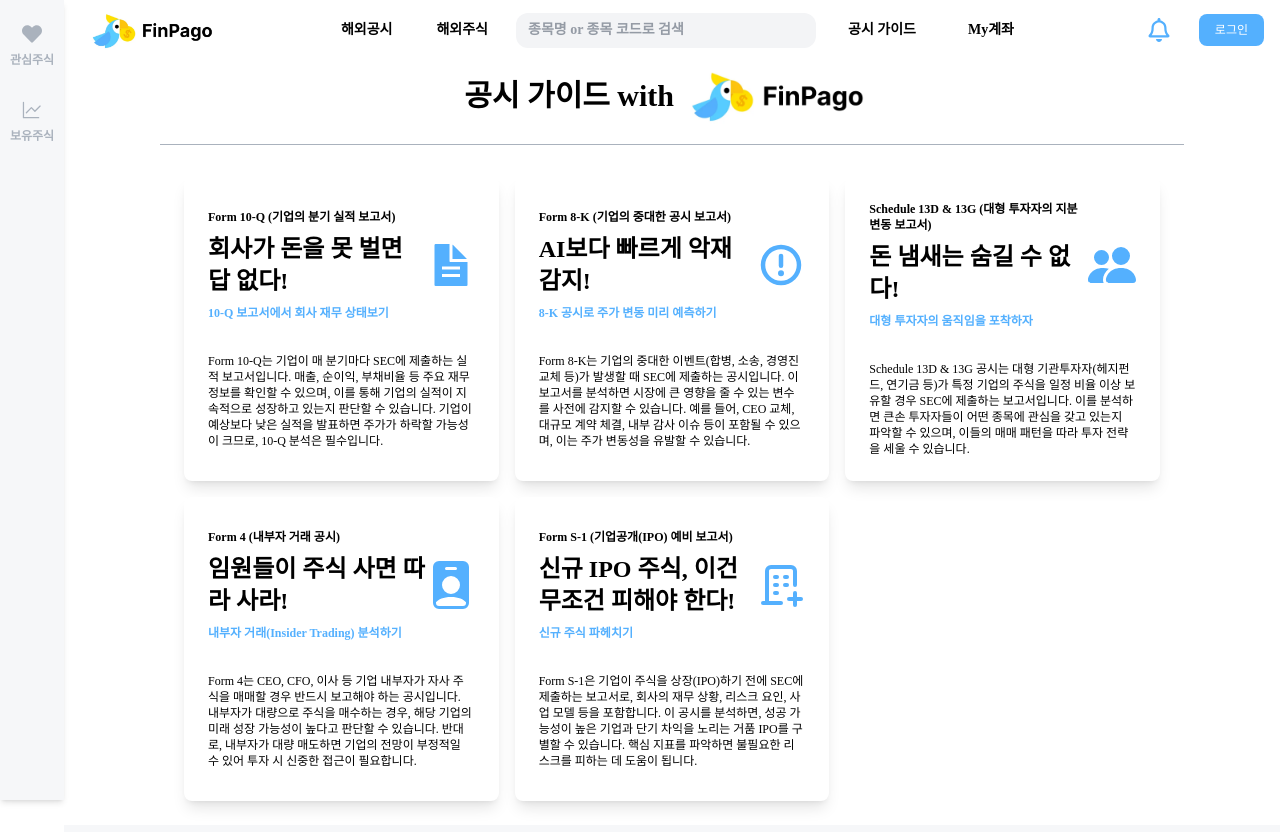
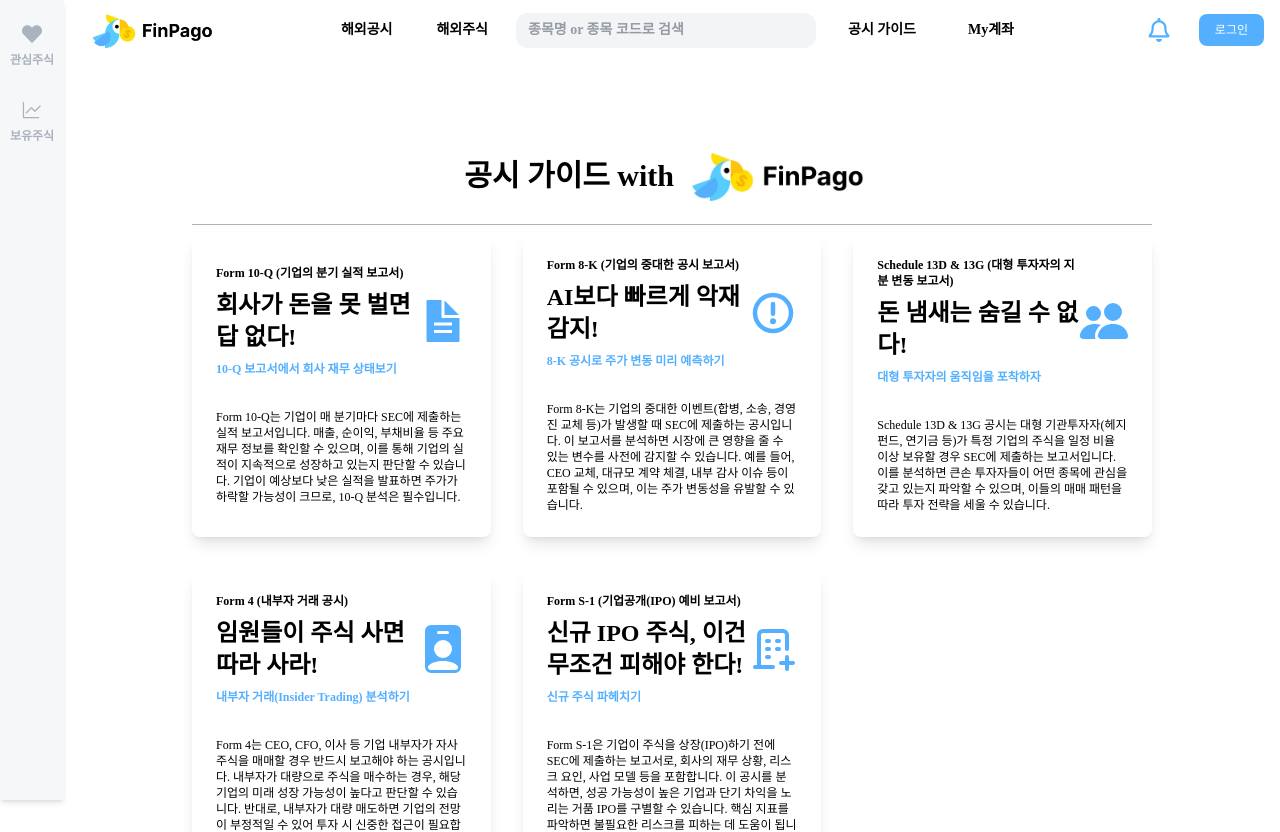
Before and after one commit to Pda-Final-Project/frontend, a React (Vite) app: page /introduce_disclosures in a window 1280 px wide. Shown: the top 832 px of the page. Built offline with nearby package versions, Linux system fonts and the light colour scheme; no server answers; what igniteui-react-charts would draw is missing.

Commit message:
P3-82(#37) [FEAT] 전체 페이지 공백 통일

```diff
--- a/src/components/disclosure/DisclosureList.jsx
+++ b/src/components/disclosure/DisclosureList.jsx
@@ -85,7 +85,7 @@ export default function DisclosureList() {
         </h1>
 
         <div className="bg-gray-light p-5 rounded-lg flex flex-col justify-center items-center">
-          <div className="grid md:grid-cols-2 sm:grid-cols-1  gap-6 w-full">
+          <div className="grid md:grid-cols-2 sm:grid-cols-1 gap-12 w-full">
             {/* 왼쪽 (종목명 + 기간) */}
             <div className="flex flex-col gap-3 w-full">
               {/* 종목 검색 */}
--- a/src/components/trading/Chart.jsx
+++ b/src/components/trading/Chart.jsx
@@ -12,7 +12,7 @@ const Chart = ({ chartData }) => {
       <div className="container">
         <IgrFinancialChart
           width="100%"
-          height="250px"
+          height="300px"
           isToolbarVisible={false}
           chartType="Candle" // 캔들 차트
           zoomSliderType="None"
--- a/src/components/trading/ChartTab.jsx
+++ b/src/components/trading/ChartTab.jsx
@@ -16,7 +16,7 @@ export default function ChartTab({ ticker }) {
     /** To do: 해당 타입에 따른 chartData 요청 */
   };
   return (
-    <div className="bg-white flex flex-col rounded-lg py-4 text-sm">
+    <div className="bg-white flex flex-col rounded-lg py-4 text-sm h-full">
       {/** 주식 종류 탭 */}
       <div className="flex w-full justify-end px-4">
         <div className="flex gap-2">
@@ -37,7 +37,7 @@ export default function ChartTab({ ticker }) {
         </div>
       </div>
       {/** 주식 차트 */}
-      <div className="z-0 ">
+      <div className="z-0 w-full">
         <Chart chartData={chartData} />
       </div>
     </div>
--- a/src/pages/DisclosureDetailPage/index.jsx
+++ b/src/pages/DisclosureDetailPage/index.jsx
@@ -27,7 +27,7 @@ export default function DisclosureDetailPage() {
     }
   };
   return (
-    <div className="w-full h-full p-20 bg-gray-light">
+    <div className="w-full h-full px-32 py-20 bg-gray-light">
       <DisclosureDetail />
     </div>
   );
--- a/src/pages/DisclosureListPage/DisclosureListPage.jsx
+++ b/src/pages/DisclosureListPage/DisclosureListPage.jsx
@@ -3,7 +3,7 @@ import DisclosureList from "../../components/disclosure/DisclosureList";
 
 export default function DisclosureListPage() {
   return (
-    <div className="w-full p-20">
+    <div className="w-full px-32 py-20">
       <DisclosureList />
     </div>
   );
--- a/src/pages/IntroduceDisclosurePage/index.jsx
+++ b/src/pages/IntroduceDisclosurePage/index.jsx
@@ -22,19 +22,19 @@ export default function Index() {
   ];
 
   return (
-    <div className="flex flex-col items-center justify-center mx-24">
+    <div className="flex flex-col items-center justify-center px-32 py-20">
       <div className="flex items-center mb-2 border-b-1 border-gray-md w-full justify-center pb-4">
         <div className="text-3xl font-bold">공시 가이드 with</div>
         <img src="../../../public/images/logo.png" className="h-16" />
       </div>
 
-      <div className=" grid grid-rows-2 p-4">
+      <div className=" grid grid-rows-2">
         {splitData.map((row, rowIndex) => (
-          <div key={rowIndex} className="grid grid-cols-3 gap-4 p-2">
+          <div key={rowIndex} className="grid grid-cols-3 gap-8">
             {row.map((fil, index) => (
               <div
                 key={index}
-                className="bg-white p-6 shadow-lg rounded-lg flex flex-col justify-center font-semibold"
+                className="bg-white p-6 shadow-lg rounded-lg flex flex-col justify-center font-semibold mb-8"
               >
                 <div className="flex justify-between items-center">
                   <div>
--- a/src/pages/MainPage/components/TradingTab.jsx
+++ b/src/pages/MainPage/components/TradingTab.jsx
@@ -40,7 +40,7 @@ export default function TradingTab({ ticker, currentPrice }) {
         <ChartTab ticker={ticker} />
       </div>
       {/** 매수 & 매도 */}
-      <div className="grid grid-cols-2 gap-4 w-full h-full">
+      <div className="grid grid-cols-2 gap-4 w-full">
         <div>
           <BuyBox withHolding={withHolding} orderStock={orderStock} />
         </div>
--- a/src/pages/MainPage/index.jsx
+++ b/src/pages/MainPage/index.jsx
@@ -15,7 +15,7 @@ export default function MainPage() {
     pinned: true,
   });
   return (
-    <div className="flex flex-col w-full h-full bg-gray-light p-8 ">
+    <div className="flex flex-col w-full h-full bg-gray-light p-8">
       {/** 종목 기본 정보(로고, 종목명, 종목 코드, 현재가, 변동률) */}
       <div className="flex items-center gap-4 pb-4 font-semibold">
         <div>
--- a/src/pages/MyPage/index.jsx
+++ b/src/pages/MyPage/index.jsx
@@ -6,7 +6,7 @@ import TradeDetails from "./components/TradeDetails";
 
 export default function Index() {
   return (
-    <div className="w-full p-4">
+    <div className="w-full p-8">
       {/* 계좌 및 기본 정보 */}
       <MyInfo />
 
--- a/src/pages/StockListPage/index.jsx
+++ b/src/pages/StockListPage/index.jsx
@@ -40,7 +40,7 @@ export default function StockListPage() {
   const currentStocks = stocks.slice(indexOfFirstStock, indexOfLastStock);
 
   return (
-    <div className="w-full h-full flex flex-col justify-center px-20 py-10">
+    <div className="w-full h-full flex flex-col justify-center px-32 py-20">
       <div>
         <div className="flex items-center space-x-2 mb-2">
           <h1 className="text-lg font-bold mb-2">해외 주식 순위 </h1>
```
